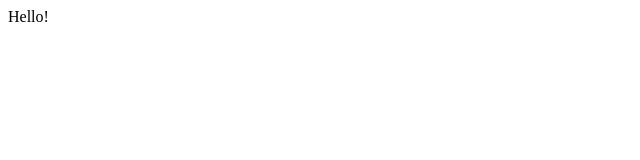
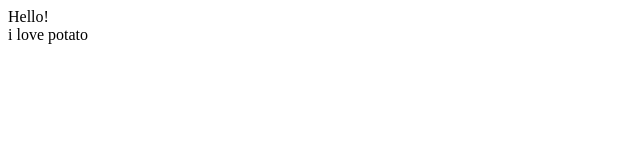
Before and after one commit to KDWCL/Nomard_movie_app, a React (Create React App) app: page / in a window 1280 px wide. Shown: the top 160 px of the page, without its empty margins (0-640 px from the left). Built offline with nearby package versions, Linux system fonts and the light colour scheme.

Commit message:
JSX Commit

```diff
--- a/src/App.js
+++ b/src/App.js
@@ -1,10 +1,15 @@
 import React from 'react';
+import Potato from './Potato'
 
 function App() {
   return (
     <div className="App"> Hello!
+    <Potato></Potato>
     </div>
   );
 }
 
 export default App;
+
+/* 리액트는 컴포넌트를 사용해서 HTML처럼 작성하려는 경우에 필요하다
+   jsx는 자바스크립트안의 HTML이다. 컴포넌트를 만들고 어떻게 사용하는지에 대한 것이다 */
--- /dev/null
+++ b/src/Potato.js
@@ -0,0 +1,13 @@
+import React from 'react';
+
+function Potato() {
+  return (
+    <div className="Potato"> i love potato
+    </div>
+  );
+}
+
+export default Potato;
+
+// 리액트는 컴포넌트를 사용해서 HTML처럼 작성하려는 경우에 필요하다
+// jsx는 자바스크립트안의 HTML이다. 컴포넌트를 만들고 어떻게 사용하는지에 대한 것이다.
--- a/src/index.js
+++ b/src/index.js
@@ -3,3 +3,4 @@ import ReactDOM from 'react-dom';
 import App from './App';
 
 ReactDOM.render(<App />, document.getElementById('root'));
+// 리액트 어플리케이션은 하나의 컴포넌트만 랜더링한다
```
